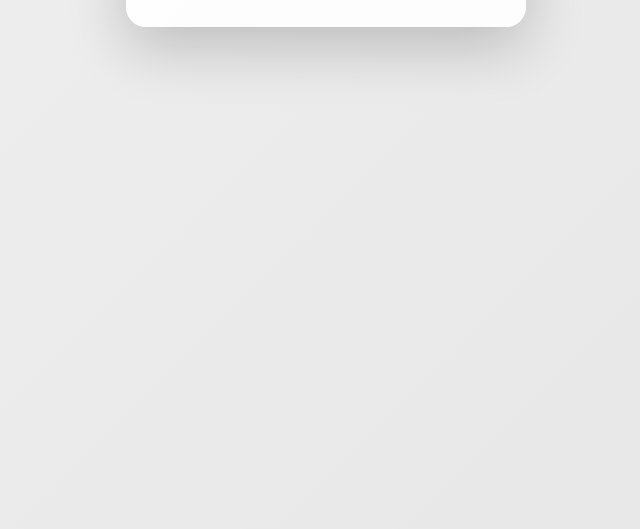
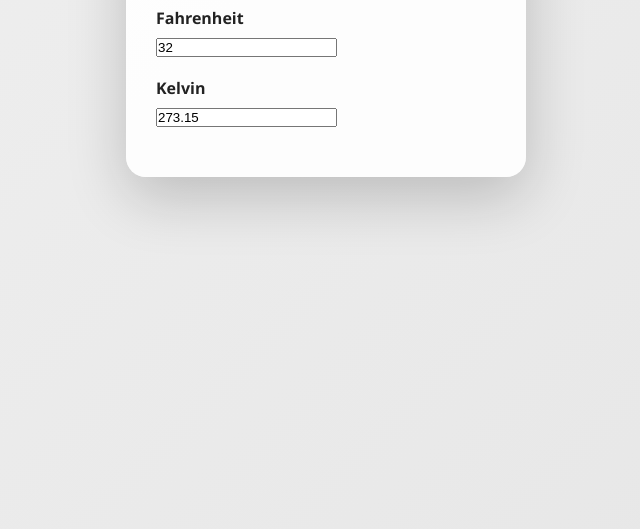
Before and after one commit to tejas-0905/Temperature-Converter, a plain HTML site: page index.html in a window 1280 px wide. Shown: the part 271-800 px from the top of the page, without its empty margins (314-954 px from the left). Drawn offline with Linux system fonts and the light colour scheme.

Commit message:
Style input wrapper and labels for clear form layout and spacing

```diff
--- a/assets/style.css
+++ b/assets/style.css
@@ -80,3 +80,13 @@ h1 {
   margin-bottom: 20px;
   color: #77c4f0;
 }
+.input-wrapper {
+  margin-bottom: 20px;
+  text-align: left;
+}
+
+label {
+  display: block;
+  font-weight: 600;
+  margin-bottom: 6px;
+}
```
